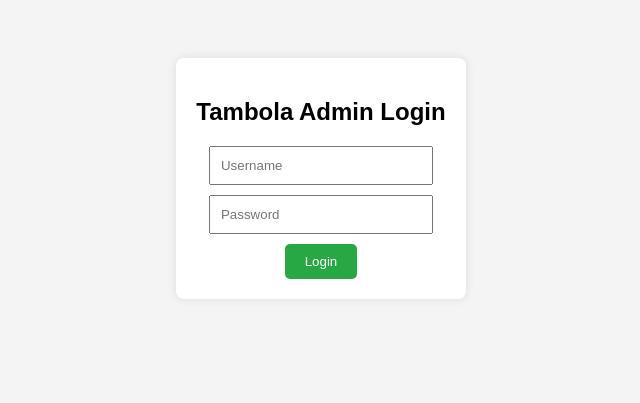
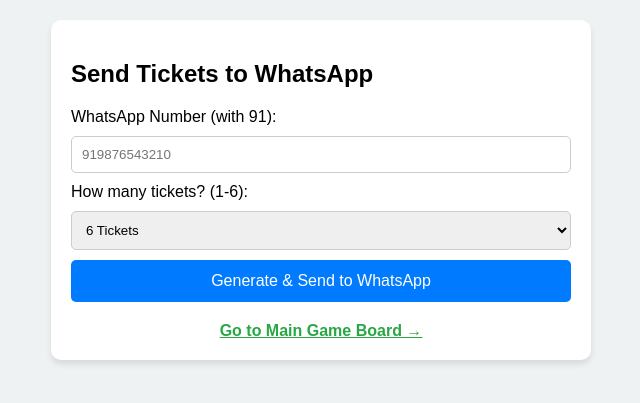
Before and after one commit to ramu265/my-tambola-game1, a Flask app: page /dashboard in a window 1280 px wide. Shown: the top 403 px of the page, without its empty margins (319-959 px from the left). Run offline with Flask 3, Linux system fonts and the light colour scheme; the visitor is signed in with stand-in values (Sample User, id 1).

Commit message:
Update admin_dashboard.html

```diff
--- a/Tambola/templates/admin_dashboard.html
+++ b/Tambola/templates/admin_dashboard.html
@@ -2,22 +2,35 @@
 <html lang="en">
 <head>
     <meta charset="UTF-8">
-    <title>Admin Login</title>
+    <title>Admin Dashboard</title>
     <style>
-        body { font-family: sans-serif; text-align: center; padding-top: 50px; background: #f4f4f4; }
-        .login-box { background: white; padding: 20px; display: inline-block; border-radius: 8px; box-shadow: 0 0 10px rgba(0,0,0,0.1); }
-        input { display: block; margin: 10px auto; padding: 10px; width: 200px; }
-        button { padding: 10px 20px; background: #28a745; color: white; border: none; border-radius: 5px; cursor: pointer; }
+        body { font-family: sans-serif; margin: 20px; background: #eef2f3; }
+        .card { background: white; padding: 20px; border-radius: 10px; max-width: 500px; margin: auto; box-shadow: 0 4px 6px rgba(0,0,0,0.1); }
+        input, select { width: 100%; padding: 10px; margin: 10px 0; border: 1px solid #ccc; border-radius: 5px; box-sizing: border-box; }
+        .btn { width: 100%; padding: 12px; background: #007bff; color: white; border: none; border-radius: 5px; font-size: 16px; cursor: pointer; }
+        .game-link { display: block; text-align: center; margin-top: 20px; color: #28a745; font-weight: bold; }
     </style>
 </head>
 <body>
-    <div class="login-box">
-        <h2>Tambola Admin Login</h2>
-        <form action="/login" method="POST">
-            <input type="text" name="username" placeholder="Username" required>
-            <input type="password" name="password" placeholder="Password" required>
-            <button type="submit">Login</button>
+    <div class="card">
+        <h2>Send Tickets to WhatsApp</h2>
+        <form action="/generate_tickets" method="POST">
+            <label>WhatsApp Number (with 91):</label>
+            <input type="text" name="phone" placeholder="919876543210" required>
+
+            <label>How many tickets? (1-6):</label>
+            <select name="ticket_count">
+                <option value="1">1 Ticket</option>
+                <option value="2">2 Tickets</option>
+                <option value="3">3 Tickets</option>
+                <option value="4">4 Tickets</option>
+                <option value="5">5 Tickets</option>
+                <option value="6" selected>6 Tickets</option>
+            </select>
+
+            <button type="submit" class="btn">Generate & Send to WhatsApp</button>
         </form>
+        <a href="/game" class="game-link">Go to Main Game Board →</a>
     </div>
 </body>
 </html>
```
